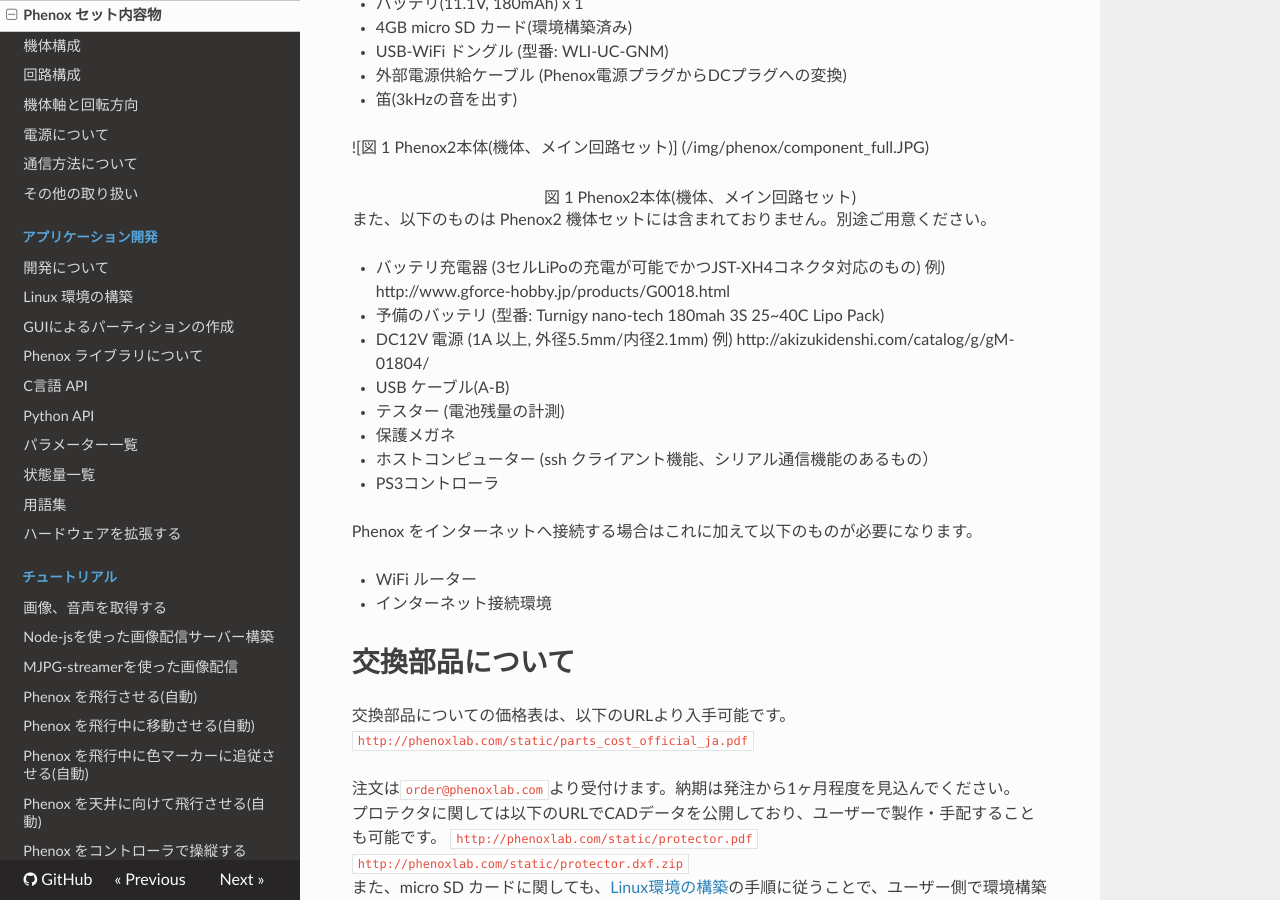
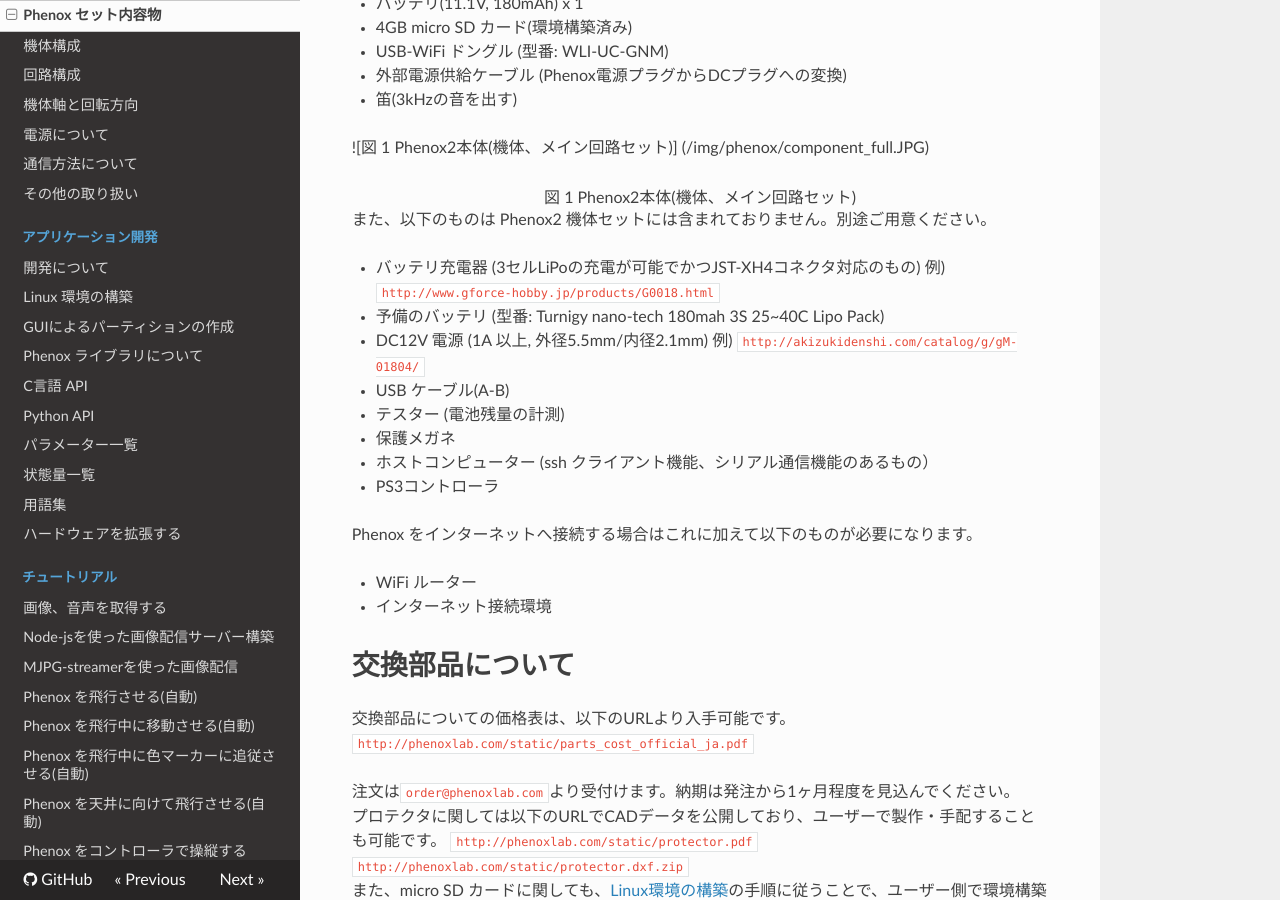
Before and after one commit to phenoxlab/phenox, an MkDocs documentation site: the page built from docs/start/package.md, in a window 1280 px wide and 900 px high, scrolled down 476 px. Built offline with MkDocs 1.6.1, drawn with Linux system fonts in a browser that asks for light colours; nearby versions of some CDN libraries; old or Windows-style settings are respelled for this version of MkDocs.

```diff
--- a/docs/start/package.md
+++ b/docs/start/package.md
@@ -22,11 +22,11 @@
 また、以下のものは Phenox2 機体セットには含まれておりません。別途ご用意ください。
 
 - バッテリ充電器 (3セルLiPoの充電が可能でかつJST-XH4コネクタ対応のもの)
-例) http://www.gforce-hobby.jp/products/G0018.html
+例) ``http://www.gforce-hobby.jp/products/G0018.html``
 
 - 予備のバッテリ (型番: Turnigy nano-tech 180mah 3S 25~40C Lipo Pack)
 - DC12V 電源 (1A 以上, 外径5.5mm/内径2.1mm)
-例) http://akizukidenshi.com/catalog/g/gM-01804/
+例) ``http://akizukidenshi.com/catalog/g/gM-01804/``
 
 - USB ケーブル(A-B)
 - テスター (電池残量の計測)
```
